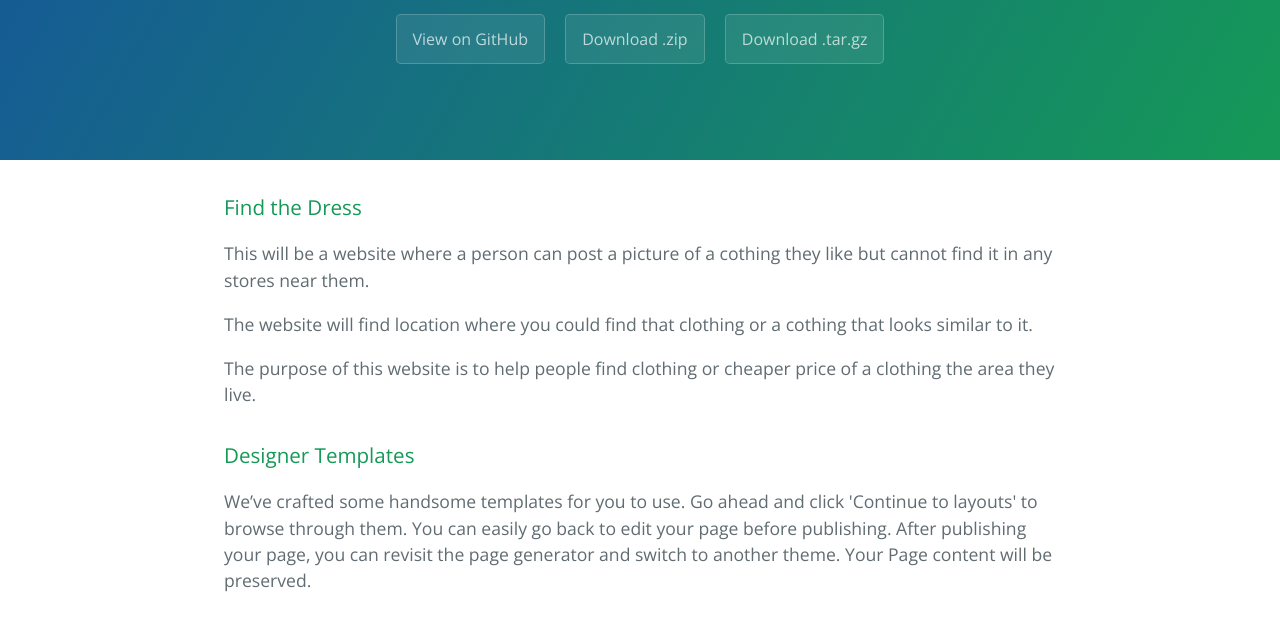
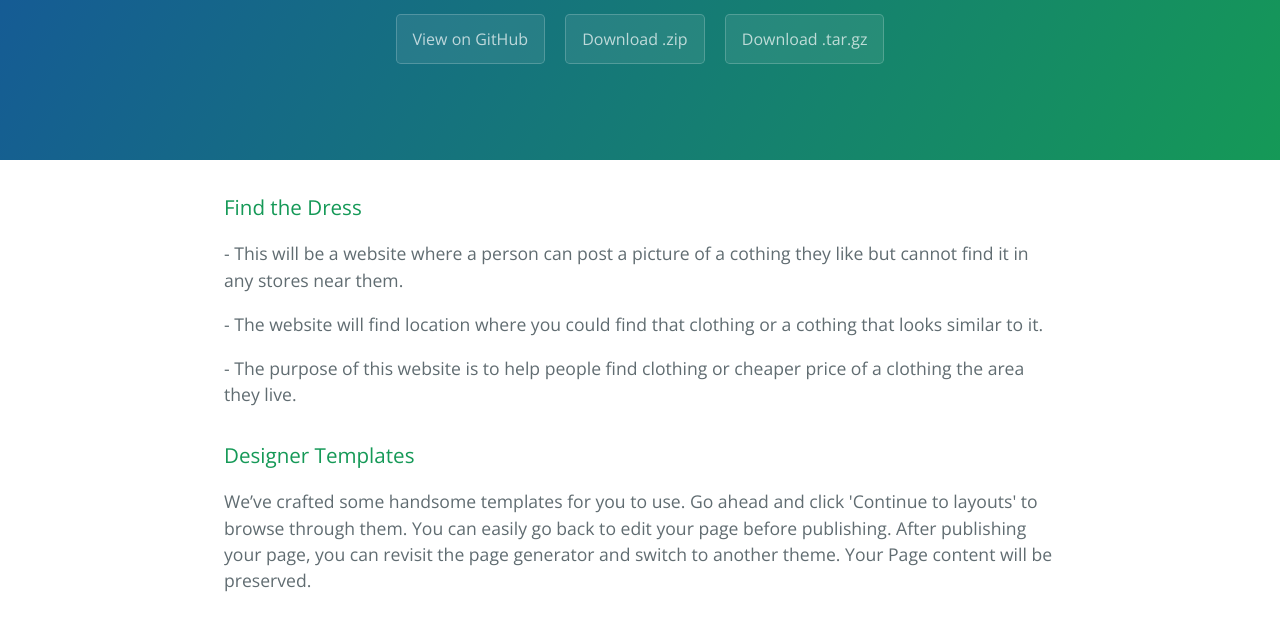
Before and after one commit to Vanshika1/CTD-Planning-Site---Vanshika-Grey, a plain HTML site: page index.html in a window 1280 px wide. Shown: the part 176-799 px from the top of the page. Drawn offline with nearby package versions, Linux system fonts and the light colour scheme.

Commit message:
Update index.html

```diff
--- a/index.html
+++ b/index.html
@@ -22,9 +22,9 @@
       <h3>
 <a id="Find the Dress" class="anchor" href="#shoppingwebsite" aria-hidden="true"><span class="octicon octicon-link"></span></a>Find the Dress</h3>
 
-<p>This will be a website where a person can post a picture of a cothing they like but cannot find it in any stores near them.</p>
-<p>The website will find location where you could find that clothing or a cothing that looks similar to it.</p>
-<p>The purpose of this website is to help people find clothing or cheaper price of a clothing the area they live.</p>
+<p>- This will be a website where a person can post a picture of a cothing they like but cannot find it in any stores near them.</p>
+<p>- The website will find location where you could find that clothing or a cothing that looks similar to it.</p>
+<p>- The purpose of this website is to help people find clothing or cheaper price of a clothing the area they live.</p>
 
 <h3>
 <a id="designer-templates" class="anchor" href="#designer-templates" aria-hidden="true"><span class="octicon octicon-link"></span></a>Designer Templates</h3>
```
